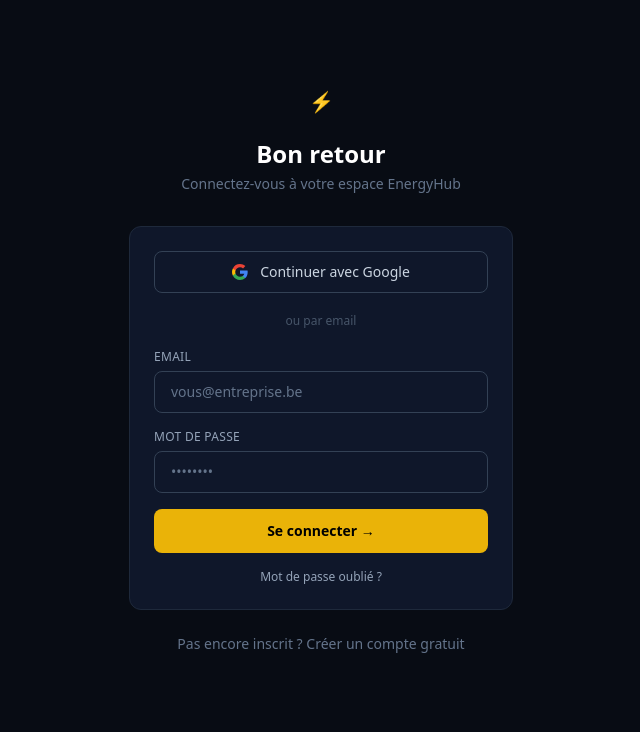
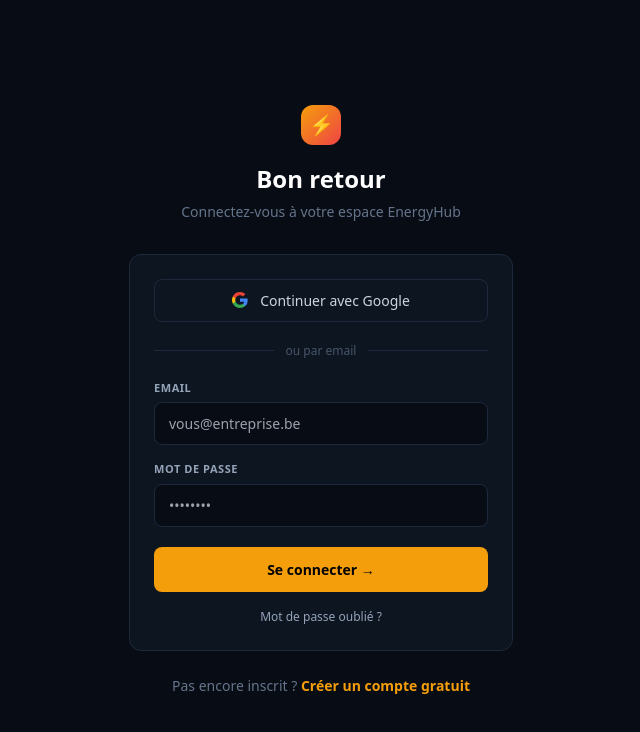
Before and after one commit to Hollymoly12/EnergyHub, a Next.js app: page /login in a window 1280 px wide. Shown: the top 732 px of the page, without its empty margins (319-959 px from the left). Built offline with nearby package versions, Linux system fonts and the light colour scheme; no server answers.

Commit message:
Update page.tsx

```diff
--- a/src/app/(auth)/login/page.tsx
+++ b/src/app/(auth)/login/page.tsx
@@ -1,10 +1,10 @@
 "use client";
-import { useState } from "react";
+import { useState, Suspense } from "react";
 import Link from "next/link";
 import { useRouter, useSearchParams } from "next/navigation";
 import { createClient } from "@/lib/supabase/client";
 
-export default function LoginPage() {
+function LoginForm() {
   const router = useRouter();
   const searchParams = useSearchParams();
   const redirect = searchParams.get("redirect") || "/dashboard";
@@ -32,63 +32,69 @@
   };
 
   return (
-    <div className="min-h-[calc(100vh-64px)] flex items-center justify-center px-4">
+    <div className="min-h-screen flex items-center justify-center px-4" style={{background:"#080C14"}}>
       <div className="w-full max-w-sm">
         <div className="text-center mb-8">
-          <div className="w-10 h-10 rounded-xl bg-gradient-to-br from-brand-amber to-brand-red flex items-center justify-center text-xl mx-auto mb-4">⚡</div>
-          <h1 className="font-display text-2xl font-bold text-white">Bon retour</h1>
-          <p className="text-slate-500 text-sm mt-1">Connectez-vous à votre espace EnergyHub</p>
+          <div style={{width:40,height:40,borderRadius:12,background:"linear-gradient(135deg,#F59E0B,#EF4444)",display:"flex",alignItems:"center",justifyContent:"center",fontSize:20,margin:"0 auto 16px"}}>⚡</div>
+          <h1 style={{fontWeight:800,fontSize:24,color:"#fff",marginBottom:4}}>Bon retour</h1>
+          <p style={{color:"#64748b",fontSize:14}}>Connectez-vous à votre espace EnergyHub</p>
         </div>
 
-        <div className="card p-6">
-          {/* Google */}
-          <button onClick={handleGoogle} className="w-full flex items-center justify-center gap-3 btn-secondary mb-5 py-2.5">
+        <div style={{background:"#0D1520",border:"1px solid #1E293B",borderRadius:12,padding:24}}>
+          <button onClick={handleGoogle} style={{width:"100%",display:"flex",alignItems:"center",justifyContent:"center",gap:12,padding:"10px 0",border:"1px solid #1E293B",borderRadius:8,background:"transparent",color:"#cbd5e1",cursor:"pointer",marginBottom:20,fontSize:14}}>
             <svg width="16" height="16" viewBox="0 0 18 18"><path fill="#4285F4" d="M17.64 9.2c0-.637-.057-1.251-.164-1.84H9v3.481h4.844c-.209 1.125-.843 2.078-1.796 2.717v2.258h2.908c1.702-1.567 2.684-3.874 2.684-6.615z"/><path fill="#34A853" d="M9 18c2.43 0 4.467-.806 5.956-2.18l-2.908-2.259c-.806.54-1.837.86-3.048.86-2.344 0-4.328-1.584-5.036-3.711H.957v2.332A8.997 8.997 0 0 0 9 18z"/><path fill="#FBBC05" d="M3.964 10.71A5.41 5.41 0 0 1 3.682 9c0-.593.102-1.17.282-1.71V4.958H.957A8.996 8.996 0 0 0 0 9c0 1.452.348 2.827.957 4.042l3.007-2.332z"/><path fill="#EA4335" d="M9 3.58c1.321 0 2.508.454 3.44 1.345l2.582-2.58C13.463.891 11.426 0 9 0A8.997 8.997 0 0 0 .957 4.958L3.964 7.29C4.672 5.163 6.656 3.58 9 3.58z"/></svg>
             Continuer avec Google
           </button>
 
-          <div className="flex items-center gap-3 mb-5">
-            <div className="flex-1 h-px bg-surface-3" />
-            <span className="text-xs text-slate-600">ou par email</span>
-            <div className="flex-1 h-px bg-surface-3" />
+          <div style={{display:"flex",alignItems:"center",gap:12,marginBottom:20}}>
+            <div style={{flex:1,height:1,background:"#1E293B"}}/>
+            <span style={{fontSize:12,color:"#475569"}}>ou par email</span>
+            <div style={{flex:1,height:1,background:"#1E293B"}}/>
           </div>
 
           {error && (
-            <div className="bg-brand-red/10 border border-brand-red/30 text-brand-red text-xs rounded-lg px-4 py-3 mb-4">
+            <div style={{background:"rgba(239,68,68,0.1)",border:"1px solid rgba(239,68,68,0.3)",color:"#EF4444",fontSize:12,borderRadius:8,padding:"10px 14px",marginBottom:16}}>
               {error}
             </div>
           )}
 
-          <form onSubmit={handleLogin} className="space-y-4">
-            <div>
-              <label className="label">Email</label>
+          <form onSubmit={handleLogin}>
+            <div style={{marginBottom:16}}>
+              <label style={{display:"block",fontSize:11,fontWeight:600,color:"#94a3b8",marginBottom:6,textTransform:"uppercase",letterSpacing:"0.05em"}}>Email</label>
               <input type="email" value={email} onChange={e => setEmail(e.target.value)}
-                className="input" placeholder="vous@entreprise.be" required />
+                style={{width:"100%",background:"#080C14",border:"1px solid #1E293B",borderRadius:8,padding:"10px 14px",fontSize:14,color:"#e2e8f0",outline:"none",boxSizing:"border-box"}}
+                placeholder="vous@entreprise.be" required />
             </div>
-            <div>
-              <label className="label">Mot de passe</label>
+            <div style={{marginBottom:20}}>
+              <label style={{display:"block",fontSize:11,fontWeight:600,color:"#94a3b8",marginBottom:6,textTransform:"uppercase",letterSpacing:"0.05em"}}>Mot de passe</label>
               <input type="password" value={password} onChange={e => setPassword(e.target.value)}
-                className="input" placeholder="••••••••" required />
+                style={{width:"100%",background:"#080C14",border:"1px solid #1E293B",borderRadius:8,padding:"10px 14px",fontSize:14,color:"#e2e8f0",outline:"none",boxSizing:"border-box"}}
+                placeholder="••••••••" required />
             </div>
-            <button type="submit" disabled={loading} className="btn-primary w-full py-3 justify-center">
+            <button type="submit" disabled={loading}
+              style={{width:"100%",background:"#F59E0B",color:"#000",fontWeight:700,padding:"12px 0",borderRadius:8,border:"none",cursor:"pointer",fontSize:14}}>
               {loading ? "Connexion..." : "Se connecter →"}
             </button>
           </form>
 
-          <p className="text-center text-xs text-slate-600 mt-4">
-            <Link href="/forgot-password" className="text-slate-400 hover:text-white transition-colors">
-              Mot de passe oublié ?
-            </Link>
+          <p style={{textAlign:"center",fontSize:12,color:"#475569",marginTop:16}}>
+            <Link href="/forgot-password" style={{color:"#94a3b8",textDecoration:"none"}}>Mot de passe oublié ?</Link>
           </p>
         </div>
 
-        <p className="text-center text-sm text-slate-500 mt-6">
+        <p style={{textAlign:"center",fontSize:14,color:"#64748b",marginTop:24}}>
           Pas encore inscrit ?{" "}
-          <Link href="/register" className="text-brand-amber hover:underline font-medium">
-            Créer un compte gratuit
-          </Link>
+          <Link href="/register" style={{color:"#F59E0B",fontWeight:600}}>Créer un compte gratuit</Link>
         </p>
       </div>
     </div>
   );
 }
+
+export default function LoginPage() {
+  return (
+    <Suspense fallback={<div style={{minHeight:"100vh",background:"#080C14"}} />}>
+      <LoginForm />
+    </Suspense>
+  );
+}
```
